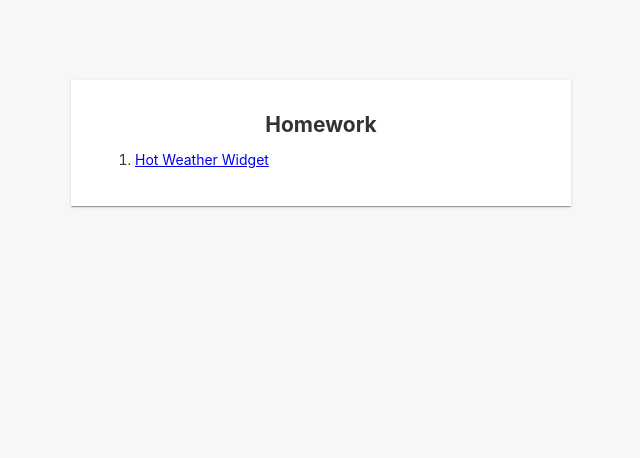
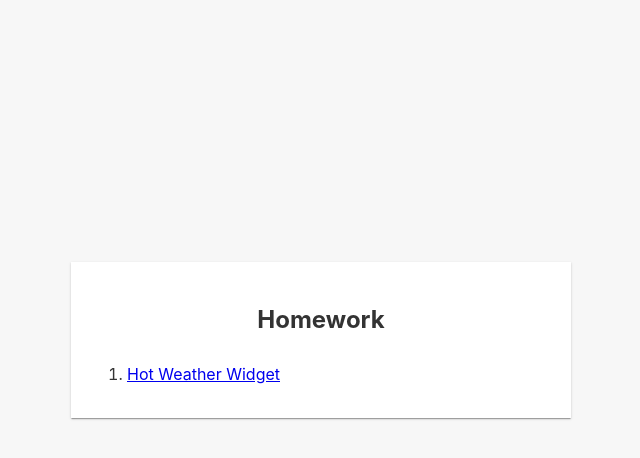
Before and after one commit to Artik-Man/learn.javascript.ru--angular, an Angular app: page / in a window 1280 px wide. Shown: the top 458 px of the page, without its empty margins (319-959 px from the left). Built offline with nearby package versions, Linux system fonts and the light colour scheme.

Commit message:
UPD: styles

```diff
--- a/src/app/home/home.component.scss
+++ b/src/app/home/home.component.scss
@@ -1,14 +1,8 @@
 :host {
-  font-family: -apple-system, BlinkMacSystemFont, "Segoe UI", Roboto, Helvetica, Arial, sans-serif, "Apple Color Emoji", "Segoe UI Emoji", "Segoe UI Symbol";
-  font-size: 14px;
-  color: #333;
-  background: #f7f7f7;
-  box-sizing: border-box;
-  -webkit-font-smoothing: antialiased;
-  -moz-osx-font-smoothing: grayscale;
-  padding-top: 10vh;
-  display: block;
   min-height: 100vh;
+  display: flex;
+  align-items: center;
+  justify-content: center;
 }
 
 h1,
@@ -17,7 +11,7 @@ h3,
 h4,
 h5,
 h6 {
-  margin: 8px 0;
+  margin: 1em 0;
   text-align: center;
 }
 
@@ -31,8 +25,9 @@ a {
 
 section {
   background: white;
-  padding: 24px;
+  padding: 1em;
   max-width: 500px;
-  margin: 0 auto;
+  width: 100%;
+  margin: 0 auto 15vh;
   box-shadow: 0 2px 1px -1px rgba(0, 0, 0, .2), 0 1px 1px 0 rgba(0, 0, 0, .14), 0 1px 3px 0 rgba(0, 0, 0, .12);
 }
--- a/src/app/modules/hot-weather-widget/hot-weather-widget-hotel-list/hot-weather-widget-hotel-list.component.scss
+++ b/src/app/modules/hot-weather-widget/hot-weather-widget-hotel-list/hot-weather-widget-hotel-list.component.scss
@@ -67,6 +67,7 @@
   padding: 0 1em;
   scroll-snap-type: y mandatory;
   scrollbar-color: #fda660 #f5f5f5;
+  scrollbar-width: thin;
 
   &::-webkit-scrollbar-track {
     background-color: #f0f0f0;
--- a/src/app/modules/hot-weather-widget/hot-weather-widget-main/hot-weather-widget-main.component.scss
+++ b/src/app/modules/hot-weather-widget/hot-weather-widget-main/hot-weather-widget-main.component.scss
@@ -8,6 +8,8 @@
   min-height: 100vh;
   overflow: hidden;
   padding: 16px;
+  opacity: 0;
+  animation: 250ms fadeIn linear 100ms forwards;
 }
 
 h1 {
@@ -62,3 +64,12 @@ a {
     color: white;
   }
 }
+
+@keyframes fadeIn {
+  from {
+    opacity: 0;
+  }
+  to {
+    opacity: 1;
+  }
+}
--- a/src/styles.scss
+++ b/src/styles.scss
@@ -5,4 +5,18 @@
 html, body {
   margin: 0;
   padding: 0;
+  font-family: -apple-system, BlinkMacSystemFont, Segoe UI, Helvetica, Arial, sans-serif, Apple Color Emoji, Segoe UI Emoji;
+  font-size: 16px;
+  line-height: 1.5;
+  color: #333;
+  background: #f7f7f7;
+  min-height: 100vh;
+
 }
+
+textarea, input, button {
+  font-family: inherit;
+  font-size: inherit;
+  line-height: inherit;
+  color: inherit;
+}
```
